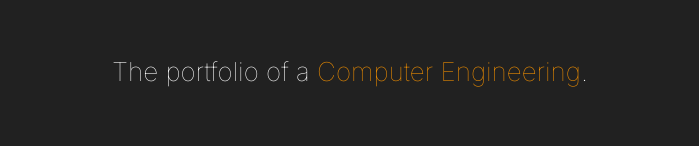
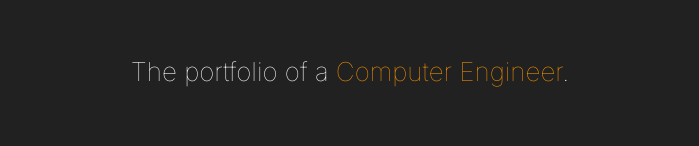
Before and after one commit to alejandrocalleja/portfolio-webpage, a React (Create React App) app: page / in a window 1280 px wide. Shown: the part 413-559 px from the top of the page, without its empty margins (290-989 px from the left). Built offline with nearby package versions, Linux system fonts and the light colour scheme; the HTML template or start-up script is replaced by a standard one.

Commit message:
title changed

```diff
--- a/src/App.js
+++ b/src/App.js
@@ -10,7 +10,7 @@ function App() {
         <img src={brand} className="App-brand" alt="brand" />
         <p>
           The portfolio of a{" "}
-          <span className="highlight">Computer Engineering</span>.
+          <span className="highlight">Computer Engineer</span>.
         </p>
       </header>
       <div className="App-motiv">
```
